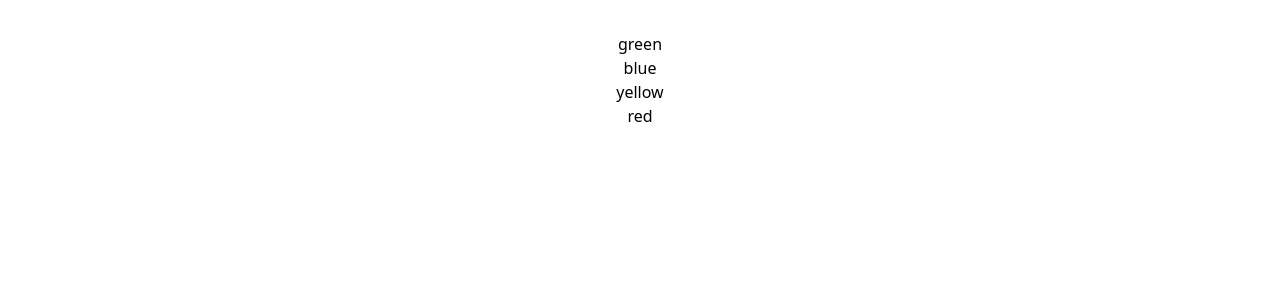
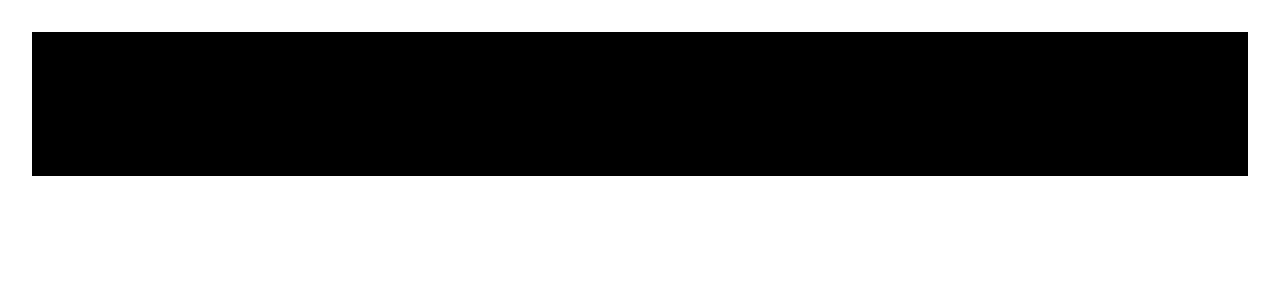
Before and after one commit to Bibek1604/React, a React (Vite) app in the folder bgcolor/: page / in a window 1280 px wide. Shown: the top 300 px of the page. Built offline with nearby package versions, Linux system fonts and the light colour scheme.

Commit message:
bg-color

```diff
--- a/bgcolor/src/App.jsx
+++ b/bgcolor/src/App.jsx
@@ -1,16 +1,27 @@
 
+import { useState } from 'react'
 import './App.css'
 
 function App() {
+  const [color,setColor] =useState('black')
+
 
   return (
+
+
+
+
     <>
-    <div className='flex w-full bg-gray-400 min-h-24 items-center justify-between'>
+    <div className='flex w-full bg-gray-400 min-h-24 items-center justify-between' style={{backgroundColor:color}}>
 
-<div className='min-h-14 w-14 bg-green-300'>green</div>
-<div className='min-h-14 w-14 bg-blue-300'>blue</div>
-<div className='min-h-14 w-14 bg-yellow-300'>yellow</div>
-<div className='min-h-14 w-14 bg-red-300'>red</div>
+<div onClick={()=>setColor("green")}  className='min-h-14 w-14 bg-green-300'>green</div>
+<div onClick={()=>setColor("blue")}className='min-h-14 w-14 bg-blue-300'>blue</div>
+<div onClick={()=>setColor("yellow")}className='min-h-14 w-14 bg-yellow-300'>yellow</div>
+<div onClick={()=>setColor("red")}className='min-h-14 w-14 bg-red-300'>red</div>
+<div onClick={()=>setColor("purple")}className='min-h-14 w-14 bg-purple-300'>purple</div>
+
+<div onClick={()=>setColor("red")}className='min-h-14 w-14 bg-red-800'>red</div>
+
 
 </div>
 
```
